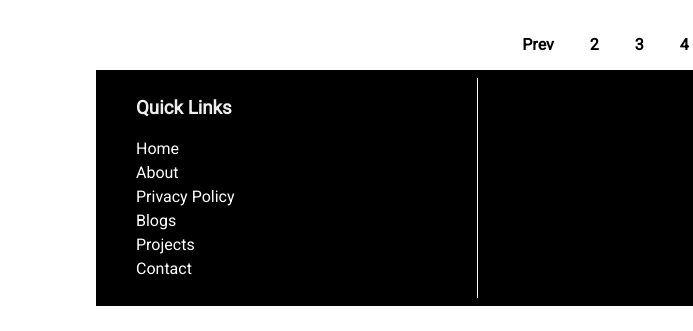
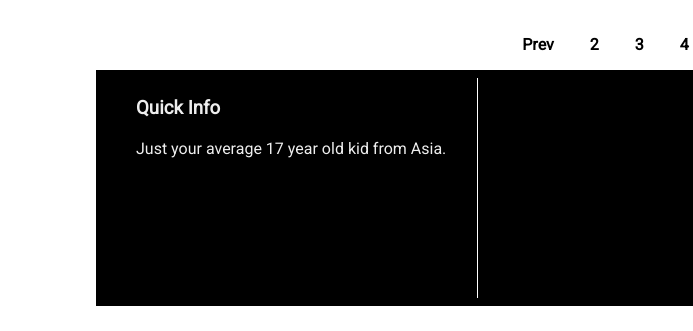
Before and after one commit to shade-xyz/shadexyz, a plain HTML site: page blogslist.html in a window 1280 px wide. Shown: the part 236-567 px from the top of the page, 0-693 px from the left. Drawn offline with Linux system fonts and the light colour scheme.

Commit message:
Update blogslist.html
Removed quick link and replaced it with quick info

```diff
--- a/blogslist.html
+++ b/blogslist.html
@@ -105,28 +105,9 @@
 
     <footer>
         <div id="left-footer">
-            <h3>Quick Links</h3>
+            <h3>Quick Info</h3>
             <p>
-                <ul>
-                    <li>
-                        <a href="index.html">Home</a>
-                    </li>
-                    <li>
-                        <a href="about.html">About</a>
-                    </li>
-                    <li>
-                        <a href="#">Privacy Policy</a>
-                    </li>
-                    <li>
-                        <a href="blogslist.html">Blogs</a>
-                    </li>
-                    <li>
-                        <a href="blogslist.html">Projects</a>
-                    </li>
-                    <li>
-                        <a href="#">Contact</a>
-                    </li>
-                </ul>
+                Just your average 17 year old kid from Asia.
             </p>
         </div>
 
```
